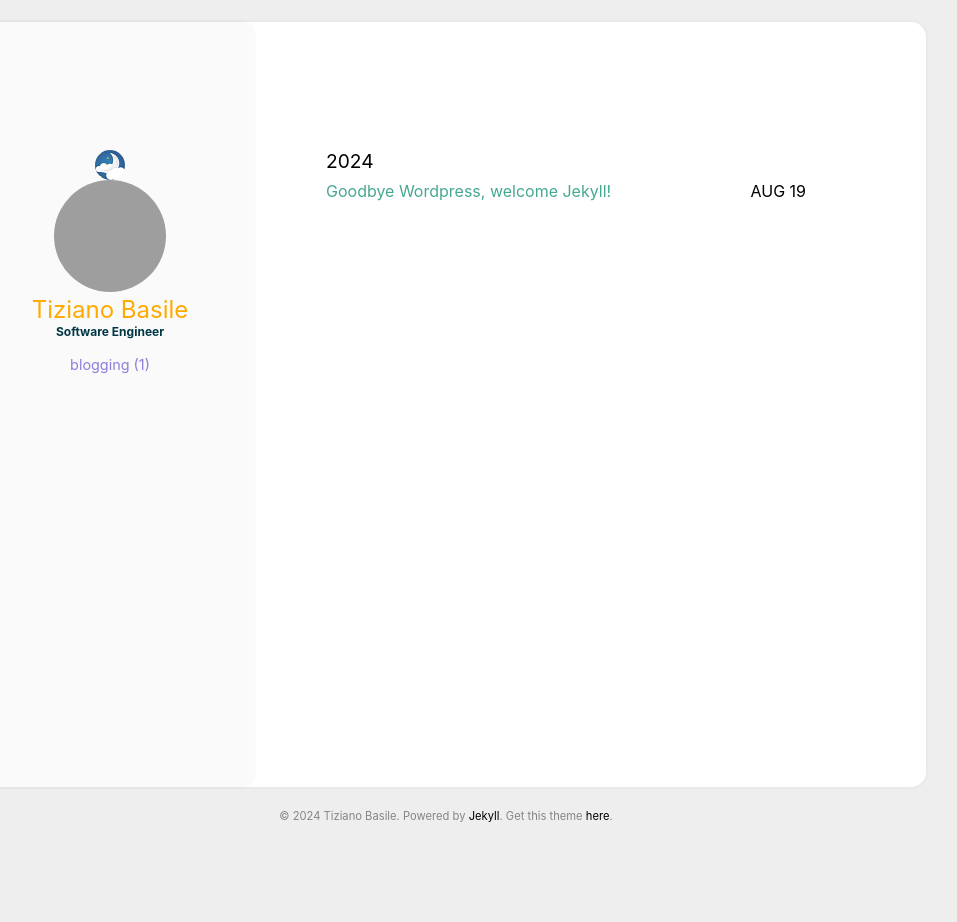
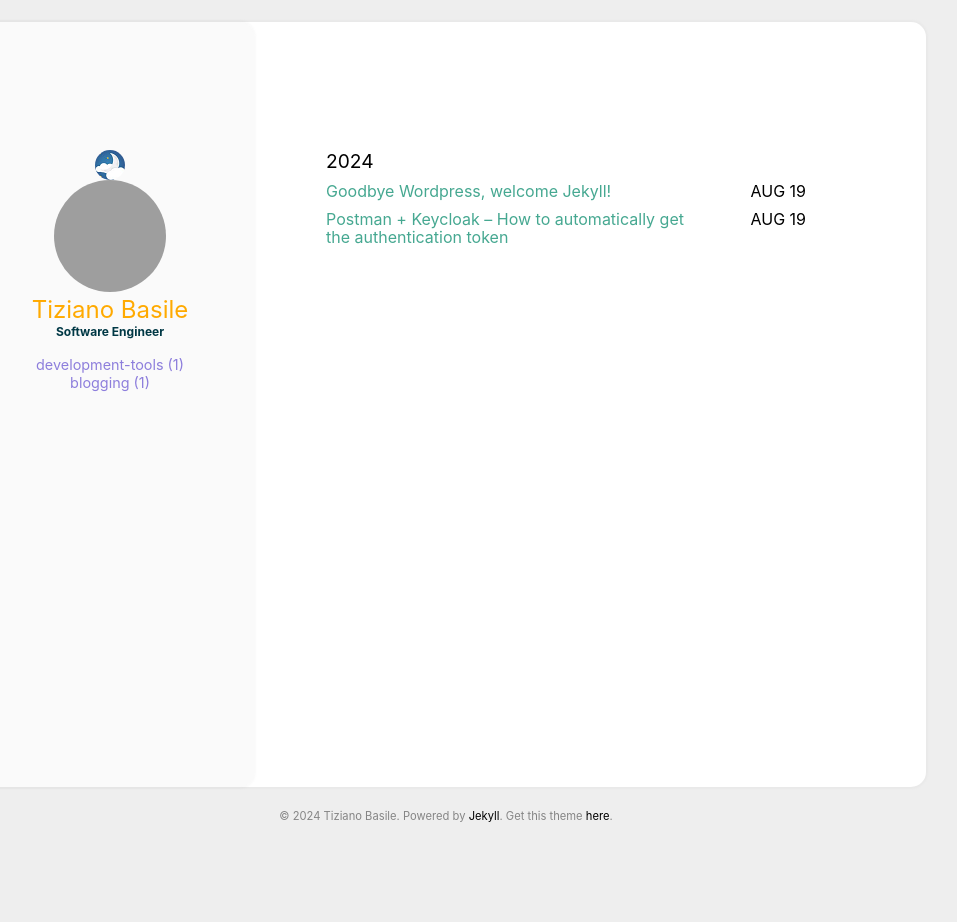
Before and after one commit to basteez/basteez.github.io, a Jekyll site: the page built from index.html, in a window 1280 px wide. Shown: the whole page, without its empty margins (194-1151 px from the left). Built offline with Jekyll 4.4.1, drawn with Linux system fonts in a browser that asks for light colours; some of the changed lines change nothing that is shown; grey boxes are pictures that could not be loaded.

Commit message:
postman + keycloak

````diff
--- a/_config.yml
+++ b/_config.yml
@@ -13,7 +13,7 @@ timezone:
 favicon: /assets/img/favicon.ico
 
 google_analytics: G-9Q9Q50G4P9 #UA—XXXXXXXX-X
-disqus_shortname: basteez-github-io #disqus shortname
+disqus_shortname: #disqus shortname
 cusdis:
     app_id: #your cusdis app_id
 
--- /dev/null
+++ b/_posts/2024-08-19-postman-keycloak-how-to-automatically-get-auth-token.md
@@ -0,0 +1,75 @@
+---
+title: Postman + Keycloak – How to automatically get the authentication token
+categories:
+  - development-tools
+comments: true
+---
+It often happens that you have to test REST services that require authentication, perhaps with keycloak. With Postman you can automatically get the access token before making each REST call. Let's see how
+## What is Postman
+If you develop backends you will surely know what Postman is, if not (or if you are new to the industry), allow me to introduce it to you:
+
+Postman is (to put it very simply) a platform for building, testing and cataloging APIs. It can be downloaded for free from the [official website](https://translate.google.com/website?sl=it&tl=en&hl=en&client=webapp&u=https://www.postman.com/ "official site") and also has paid plans for teams and more complex projects, but the free version is fine for us.
+
+One of the most convenient features is the possibility of cataloging all our requests in what are called **collections** , which are a concept very similar to directories.
+
+![Postman Collections](https://github.com/basteez/basteez.github.io/blob/main/assets/img/postman-keycloak/01.png)
+**Each collection can be configured in its own way and this is exactly what we are going to do to automatically obtain the keycloak** authentication token .
+
+## Pre-request script
+Pre-request scripts are, in fact, JavaScript scripts that are executed before a request. They can be inserted in two different places: within the single request or in the collection; the advantage of doing it in the collection is that in this way all requests within it will automatically execute the script.
+
+We then open our collection and in the **Pre-request Script** tab we add the following code, obviously being careful to make the appropriate substitutions in the first part with the variables:
+
+```javascript
+var client_id = "your keycloak client_id";
+var client_secret = "your keycloak secret";
+var server_url = "keycloak auth url";
+var realm = "keycloak realm";
+var username = "username";
+var password = "password";
+
+var token_endpoint = server_url + "/auth/realms/" + realm + "/protocol/openid-connect/token";
+
+var details = {
+   "grant_type" : "password",
+   "username": username,
+   "password": password
+}
+
+var formBody = [];
+
+for (var property in details) {
+    var encodedKey = encodeURIComponent(property);
+    var encodedValue = encodeURIComponent(details[property]);
+    formBody.push(encodedKey + "=" + encodedValue);
+}
+
+formBody = formBody.join("&");
+
+pm.sendRequest({
+   url: token_endpoint,
+   method: 'POST',
+   header: {
+       'Content-Type': 'application/x-www-form-urlencoded',
+
+       'Authorization' :'Basic ' + btoa(client_id+":"+client_secret)
+         },
+     body: formBody
+}, function(err, response) {
+    const jsonResponse = response.json();
+    console.log(jsonResponse.access_token);
+    pm.collectionVariables.set("access-token", jsonResponse.access_token);
+});
+```
+Then we open the **Authorization** tab and set the type field as _Bearer Token_ and the Token field as`{{access-token}}`
+![Postman Authorization tab](https://github.com/basteez/basteez.github.io/blob/main/assets/img/postman-keycloak/02.png)
+## Single request
+
+At this point the last thing to do is to set the individual requests so that they inherit the authorization mode from the collection. To do this we open our request and in the Authorization tab we set the Type field as _Inherit auth from parent_ .
+
+![Postman Request](https://github.com/basteez/basteez.github.io/blob/main/assets/img/postman-keycloak/03.png)
+At this point, every time we start the request, Postman will automatically contact the keycloak SSO to obtain the authentication token before making the request itself.
+
+## Conclusions
+
+**We have seen how to automatically obtain the keycloak** authentication token with **Postman** . Did you already know this method? Do you know any other interesting uses of pre-request scripts? Let me know in the comments
--- /dev/null
+++ b/categories/development-tools.html
@@ -0,0 +1,6 @@
+---
+layout: page
+type: development-tools
+---
+
+{% include archive.html %}
````
Also changed, not shown: .obsidian/workspace.json, assets/img/postman-keycloak/01.png (added), assets/img/postman-keycloak/02.png (added), assets/img/postman-keycloak/03.png (added).
